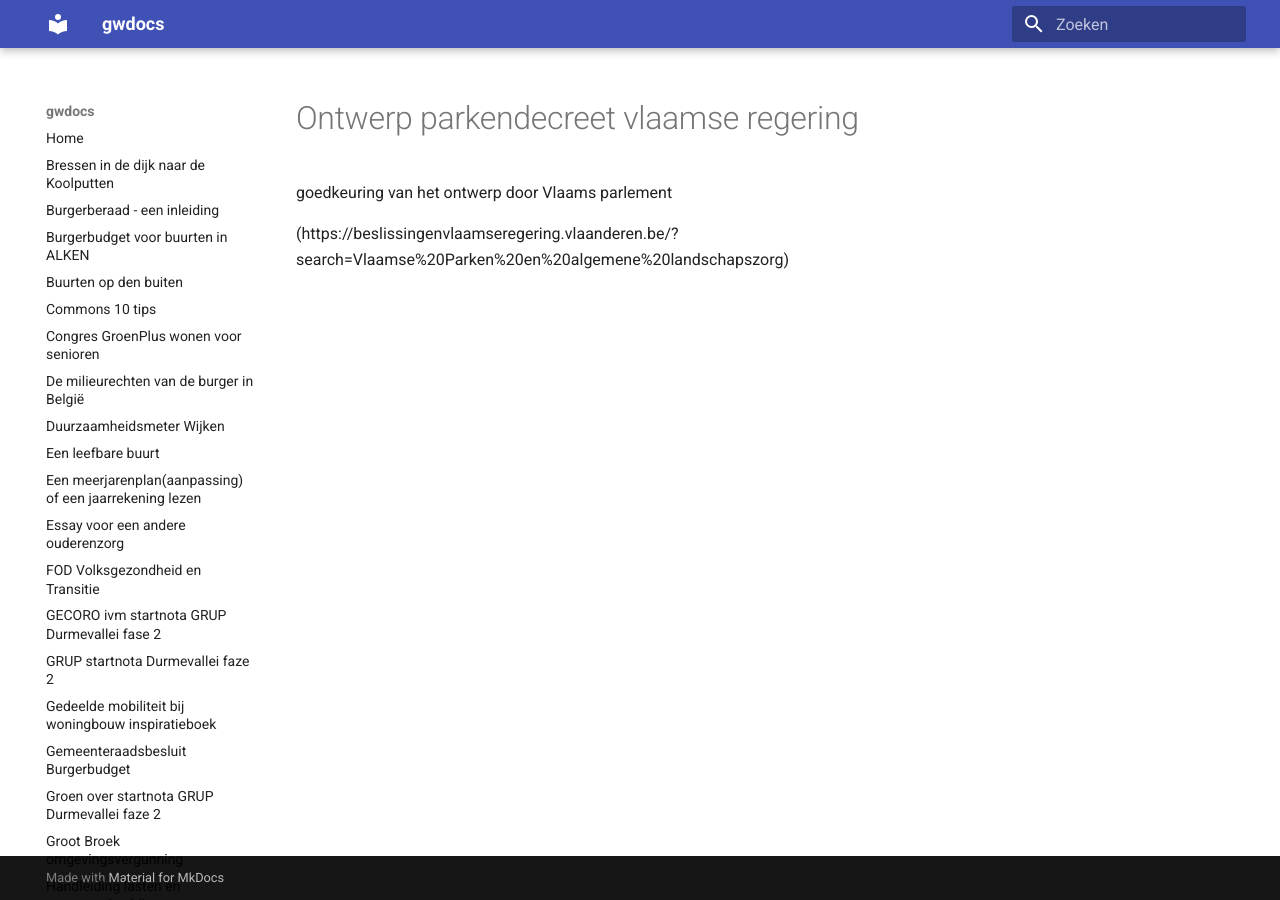
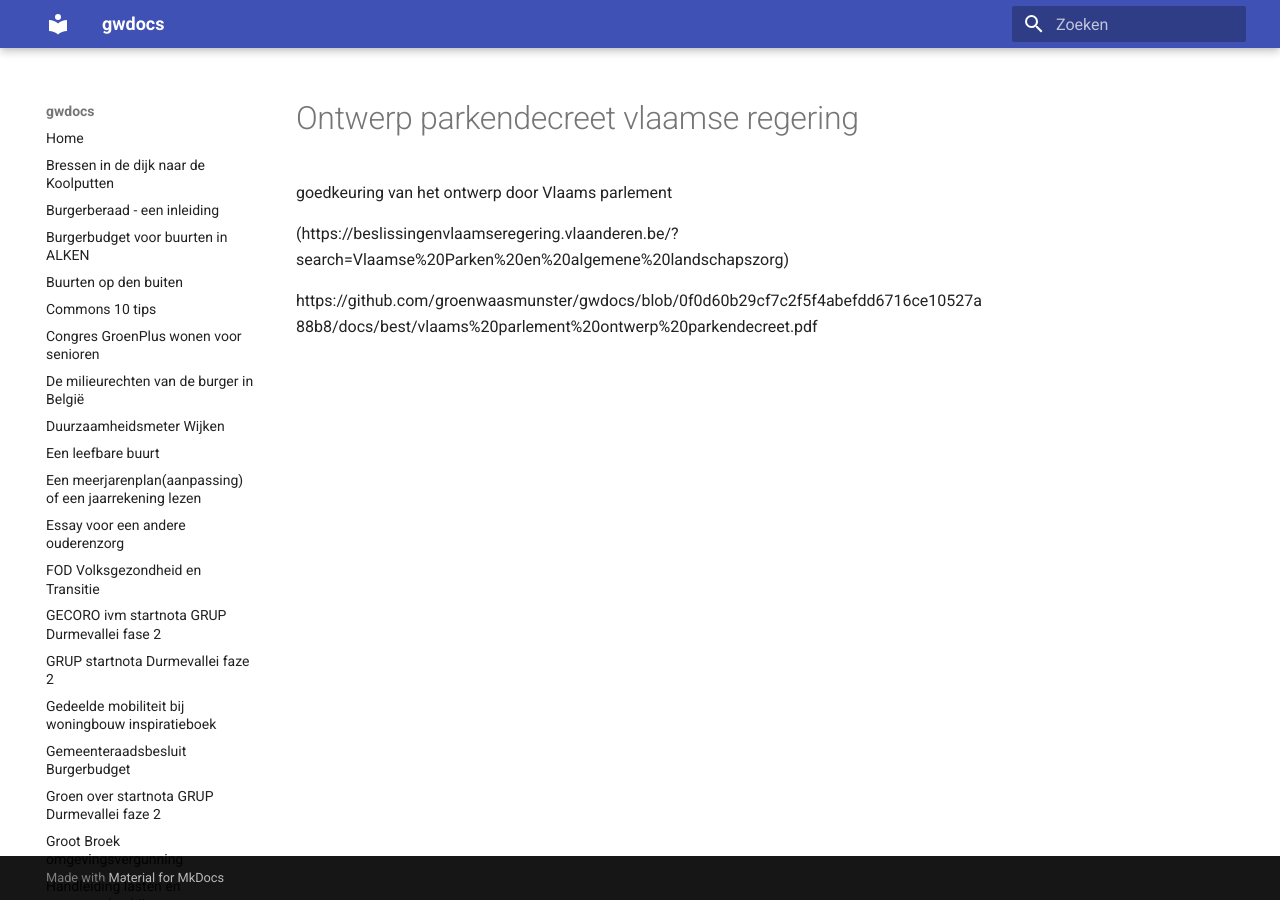
Before and after one commit to groenwaasmunster/gwdocs, an MkDocs documentation site: the page built from docs/ontwerp parkendecreet vlaamse regering.md, in a window 1280 px wide. Built offline with MkDocs 1.6.1 and Material for MkDocs 9.7.7, drawn with Linux system fonts in a browser that asks for light colours; some of the changed lines change nothing that is shown.

Commit message:
Update ontwerp parkendecreet vlaamse regering.md

```diff
--- a/docs/ontwerp parkendecreet vlaamse regering.md
+++ b/docs/ontwerp parkendecreet vlaamse regering.md
@@ -2,4 +2,4 @@ goedkeuring van het ontwerp door Vlaams parlement
 
 (https://beslissingenvlaamseregering.vlaanderen.be/?search=Vlaamse%20Parken%20en%20algemene%20landschapszorg)
 
-[](best/vlaams%20parlement%20ontwerp%20parkendecreet.pdf)
+https://github.com/groenwaasmunster/gwdocs/blob/0f0d60b29cf7c2f5f4abefdd6716ce10527a88b8/docs/best/vlaams%20parlement%20ontwerp%20parkendecreet.pdf
```
